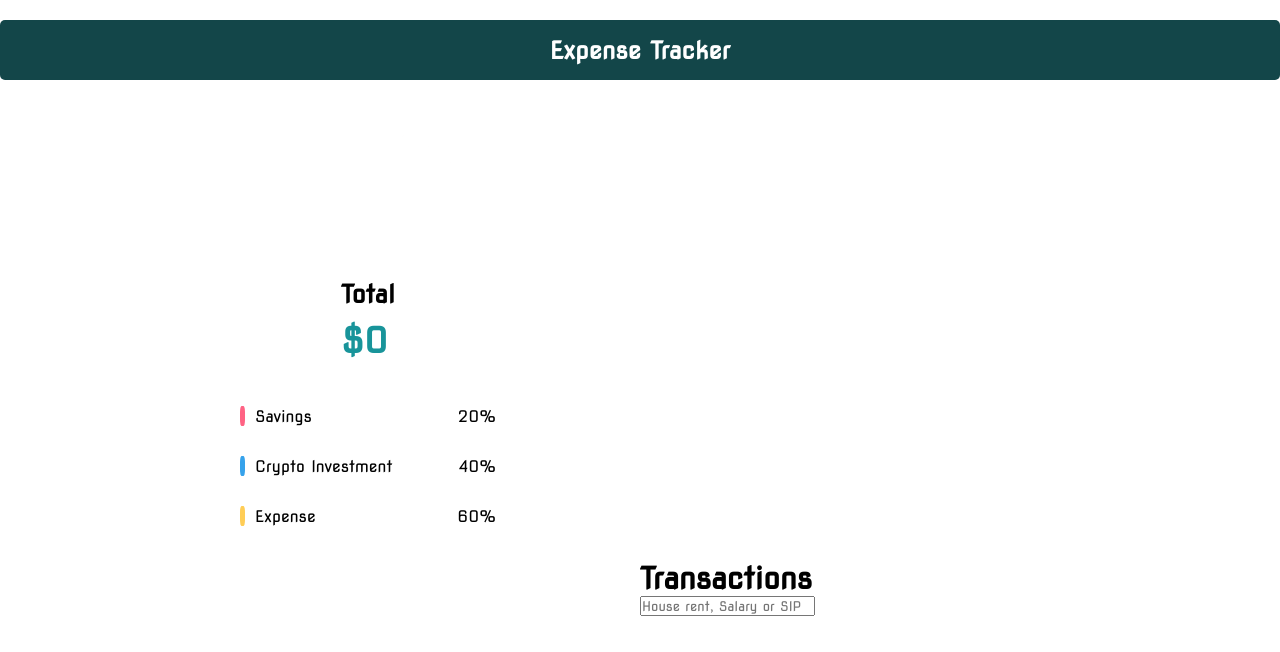
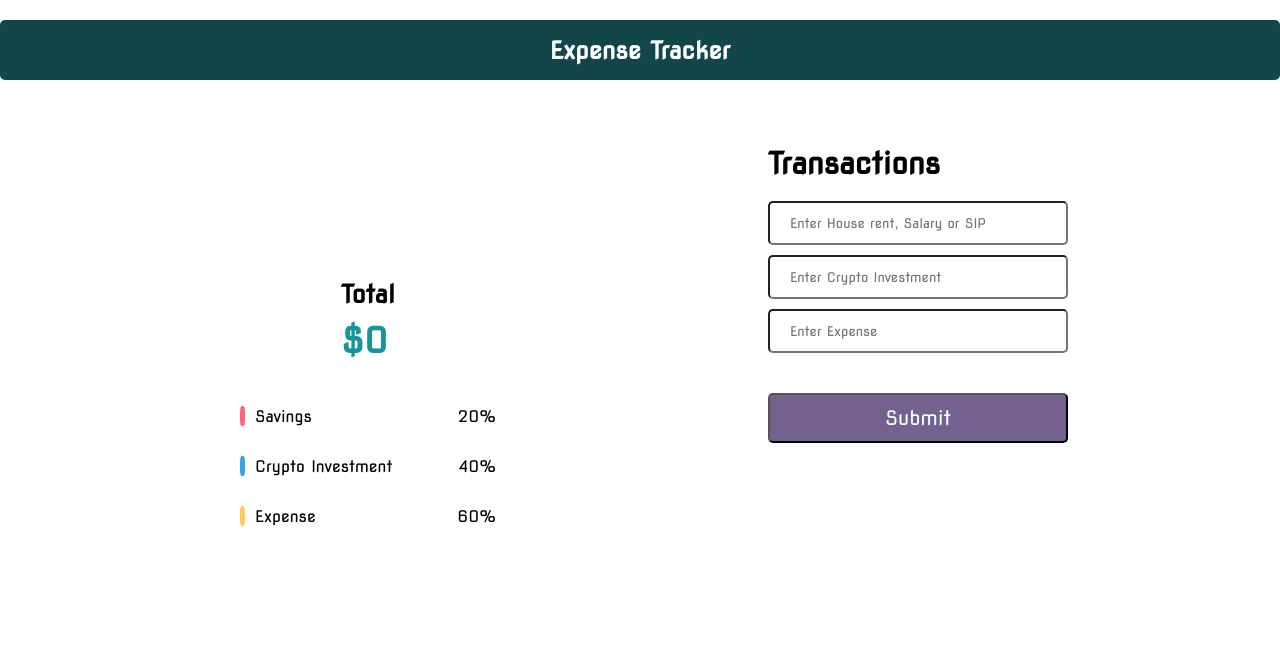
Before and after one commit to Pradeep1723/Mini-Project_Expense-Tracker, a website: page frontend/index.html in a window 1280 px wide. Drawn offline with nearby package versions, Linux system fonts and the light colour scheme.

Commit message:
UI Changes in Transaction Fields

```diff
--- a/frontend/index.html
+++ b/frontend/index.html
@@ -27,7 +27,12 @@
 			<div class="transactions">
 				<h3>Transactions</h3>
 				<form>
-					<input placeholder="House rent, Salary or SIP" />
+					<div class="input-fields">
+						<input placeholder="Enter House rent, Salary or SIP" />
+						<input placeholder="Enter Crypto Investment" />
+						<input placeholder="Enter Expense" />
+						<button>Submit</button>
+					</div>
 				</form>
 			</div>
 		</div>
--- a/frontend/style.css
+++ b/frontend/style.css
@@ -6,8 +6,7 @@
 }
 
 .main {
-	width: 100%;
-	height: 100%;
+	position: relative;
 }
 
 .heading {
@@ -74,8 +73,32 @@
 }
 
 .transactions {
-	margin-left: 50%;
+	position: absolute;
+	margin-left: 60%;
+	top: 25%;
 }
 .transactions h3 {
 	font-size: 30px;
+	margin-bottom: 20px;
 }
+
+.input-fields {
+	display: flex;
+	flex-direction: column;
+	gap: 10px;
+}
+.input-fields input {
+	width: 300px;
+	height: 30px;
+	border-radius: 5px;
+	padding: 20px;
+}
+.input-fields button {
+	width: 300px;
+	height: 50px;
+	border-radius: 5px;
+	margin-top: 30px;
+	font-size: 20px;
+	color: azure;
+	background-color: #4d356dc7;
+}
```
